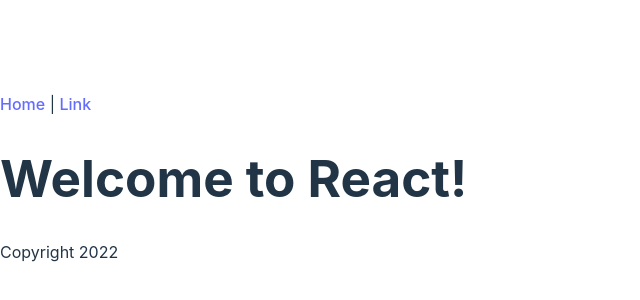
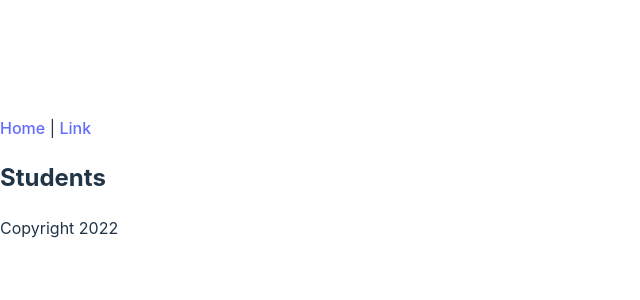
Before and after one commit to GageHoechst/online-resume, a React (Vite) app: page / in a window 1280 px wide. Shown: the part 214-514 px from the top of the page, without its empty margins (0-640 px from the left). Built offline with nearby package versions, Linux system fonts and the light colour scheme.

Commit message:
added a index action

```diff
--- a/src/Content.jsx
+++ b/src/Content.jsx
@@ -1,7 +1,9 @@
+import { ResumeIndex } from "./ResumeIndex";
+
 export function Content() {
   return (
     <main>
-      <h1>Welcome to React!</h1>
+      <ResumeIndex />
     </main>
   );
 }
--- a/src/ResumeIndex.jsx
+++ b/src/ResumeIndex.jsx
@@ -0,0 +1,7 @@
+export function ResumeIndex() {
+  return (
+    <div>
+      <h2>Students</h2>
+    </div>
+  );
+}
```
